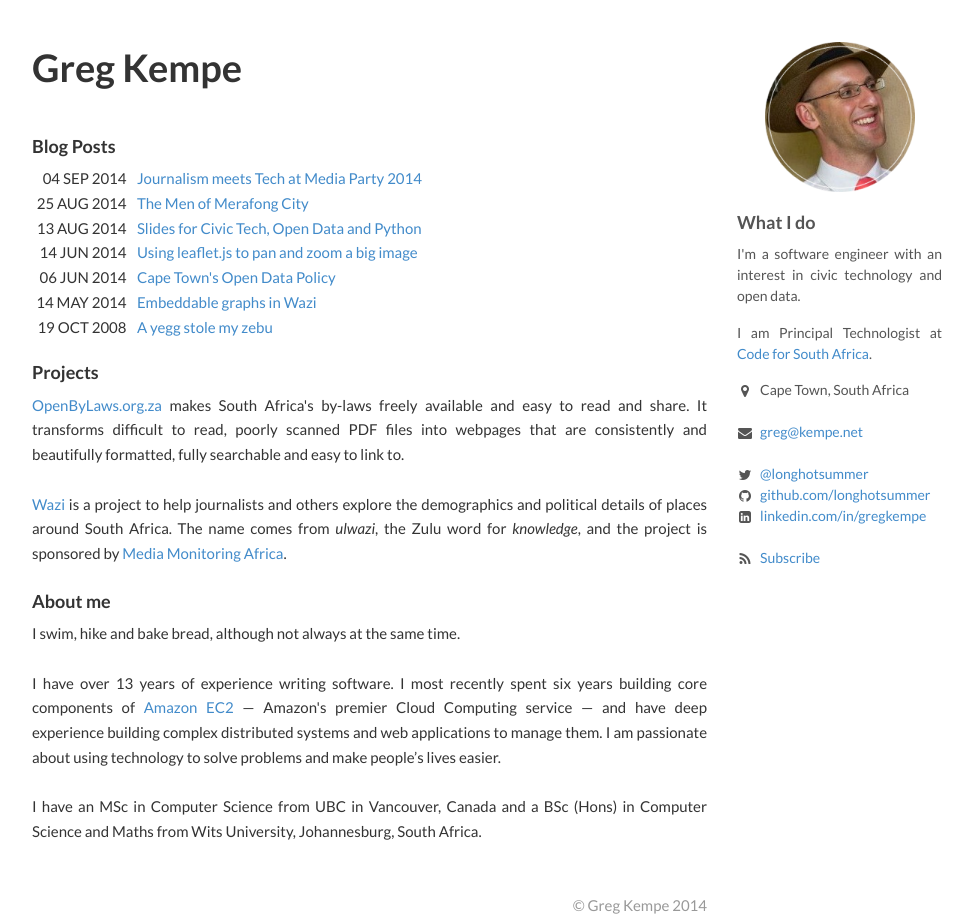
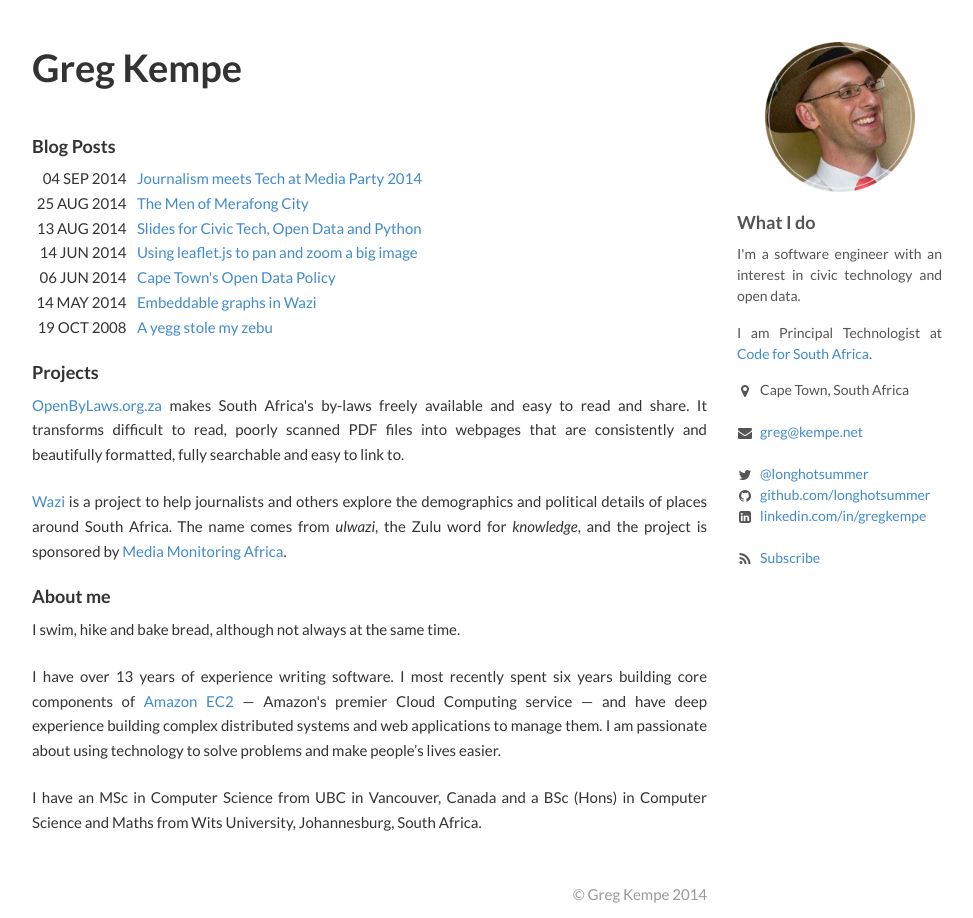
Before and after one commit to longhotsummer/longhotsummer.github.io, a Jekyll site: the page built from index.html, in a window 1280 px wide. Shown: the whole page, without its empty margins (153-1126 px from the left). Built offline with Jekyll 4.4.1, drawn with Linux system fonts in a browser that asks for light colours; nearby versions of some CDN libraries; Markdown is read by kramdown in place of the engine named in the settings.

Commit message:
Tweak line spacing at end of p

```diff
--- a/css/main.css
+++ b/css/main.css
@@ -11,6 +11,10 @@ body {
 h1, h2, h3, h4, h5 {
   margin-top: 0px;
   font-size: 100%;
+}
+
+.highlight, p {
+  margin-bottom: 1.5em;
 }
 
 @media (min-width: 992px) {
```
